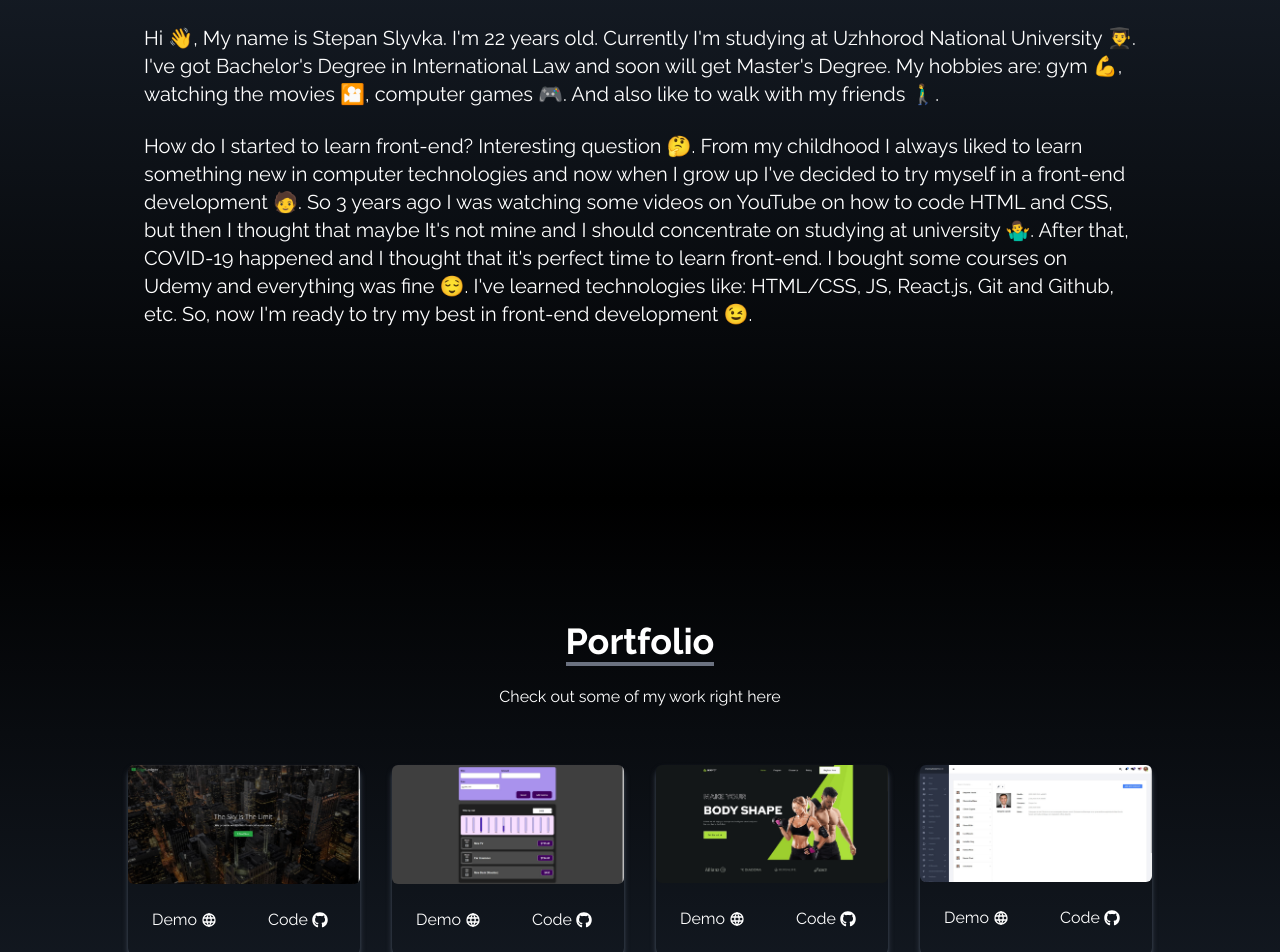
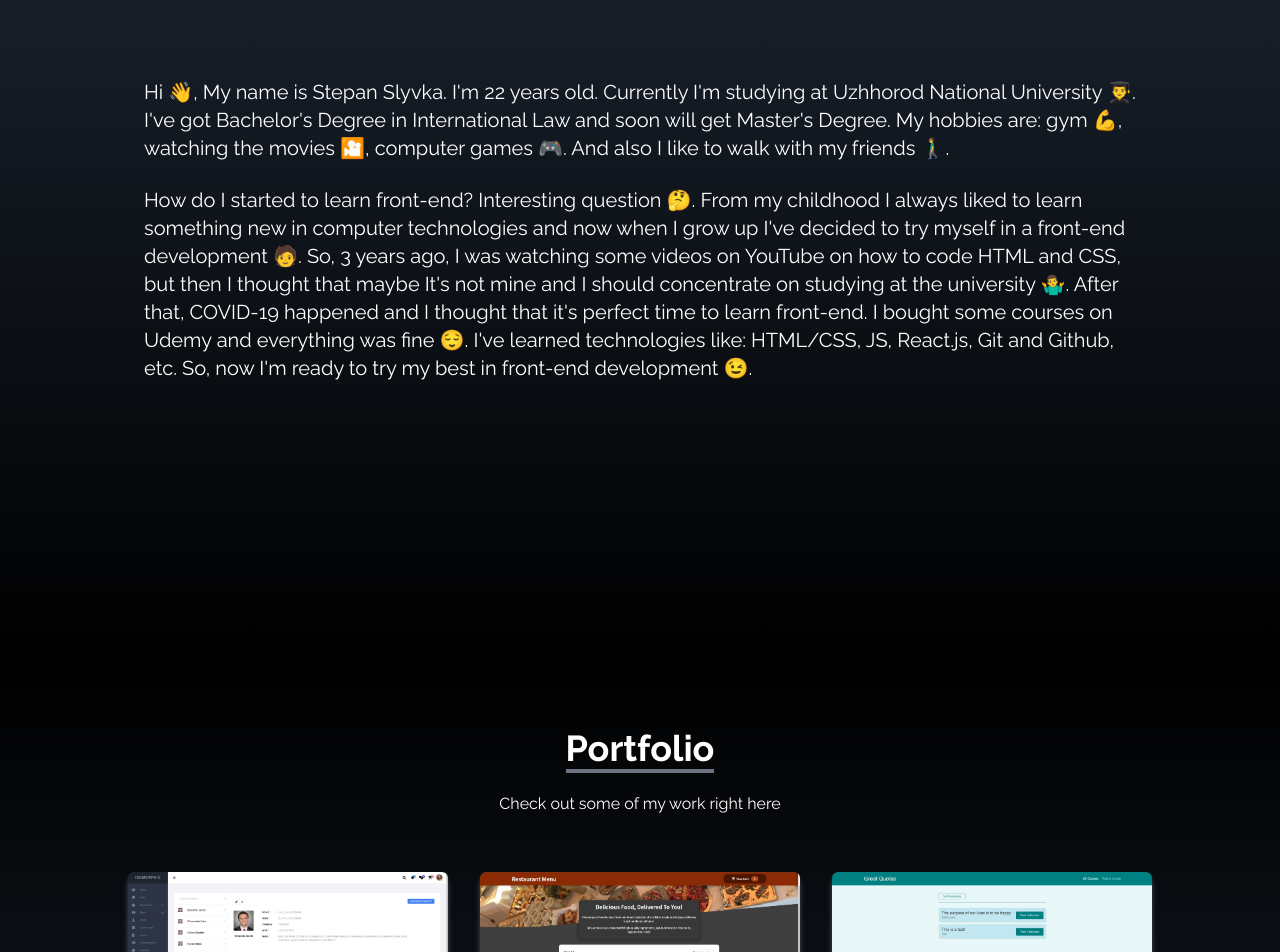
Before and after one commit to stepan-slyvka/my-personal-portfolio-website, a React (Create React App) app: page / in a window 1280 px wide. Shown: the part 1100-2052 px from the top of the page. Built offline with nearby package versions, Linux system fonts and the light colour scheme.

Commit message:
Small fixes

```diff
--- a/src/components/About.jsx
+++ b/src/components/About.jsx
@@ -24,14 +24,14 @@ const About = () => {
   return (
     <div
       name="about"
-      className="w-full h-screen bg-gradient-to-b from-gray-800 to-black text-white"
+      className="w-full h-[110vh] bg-gradient-to-b from-gray-800 to-black text-white"
     >
       <motion.div
         ref={ref}
         variants={boxVariant}
         initial="hidden"
         animate={control}
-        className="max-w-screen-lg p-4 mx-auto flex flex-col justify-center w-full h-full"
+        className="max-w-screen-lg p-4 mx-auto flex flex-col justify-center w-full h-[85%]"
       >
         <div className="pb-8 text-center">
           <p className="text-4xl font-bold inline border-b-4 border-gray-500">
@@ -44,7 +44,7 @@ const About = () => {
           studying at Uzhhorod National University 👨‍🎓. I've got Bachelor's
           Degree in International Law and soon will get Master's Degree. My
           hobbies are: gym 💪, watching the movies 🎦, computer games 🎮. And
-          also like to walk with my friends 🚶‍♂️.
+          also I like to walk with my friends 🚶‍♂️.
         </p>
 
         <br />
@@ -53,11 +53,11 @@ const About = () => {
           How do I started to learn front-end? Interesting question 🤔. From my
           childhood I always liked to learn something new in computer
           technologies and now when I grow up I've decided to try myself in a
-          front-end development 🧑. So 3 years ago I was watching some videos on
-          YouTube on how to code HTML and CSS, but then I thought that maybe
-          It's not mine and I should concentrate on studying at university 🤷‍♂️.
-          After that, COVID-19 happened and I thought that it's perfect time to
-          learn front-end. I bought some courses on Udemy and everything was
+          front-end development 🧑. So, 3 years ago, I was watching some videos
+          on YouTube on how to code HTML and CSS, but then I thought that maybe
+          It's not mine and I should concentrate on studying at the university
+          🤷‍♂️. After that, COVID-19 happened and I thought that it's perfect time
+          to learn front-end. I bought some courses on Udemy and everything was
           fine 😌. I've learned technologies like: HTML/CSS, JS, React.js, Git
           and Github, etc. So, now I'm ready to try my best in front-end
           development 😉.
--- a/src/components/Home.jsx
+++ b/src/components/Home.jsx
@@ -36,7 +36,7 @@ const Home = () => {
   return (
     <div
       name="home"
-      className="h-screen w-full bg-gradient-to-b
+      className="h-[110vh] w-full bg-gradient-to-b
         from-black to-gray-800 via-black"
     >
       <motion.div
@@ -44,7 +44,7 @@ const Home = () => {
         variants={boxVariant}
         initial="hidden"
         animate={control}
-        className="max-w-screen-lg mx-auto flex flex-col items-center justify-center h-full px-4 md:flex-row"
+        className="max-w-screen-lg mx-auto flex flex-col items-center justify-center h-[85%] px-4 md:flex-row"
       >
         <div className="flex flex-col justify-center h-full lg:mr-12 w-[100%]">
           <h2 className="text-3xl sm:text-5xl font-bold text-white">
--- a/src/components/Portfolio.jsx
+++ b/src/components/Portfolio.jsx
@@ -1,7 +1,5 @@
 import React, { useEffect } from "react";
 
-import EdgeLedger from "../assets/portfolio/EdgeLedger.jpg";
-import ExpensesTracker from "../assets/portfolio/Expenses-tracker.jpg";
 import GymWebsite from "../assets/portfolio/Gym-website.jpg";
 import Isomorphic from "../assets/portfolio/Isomorphic.jpg";
 import PortfolioImg from "../assets/portfolio/Portfolio.jpg";
@@ -36,51 +34,39 @@ const Portfolio = () => {
   const portfolios = [
     {
       id: 1,
-      src: EdgeLedger,
-      code: "https://github.com/stepan-slyvka/edgeledger",
-      demo: "https://my-edge-ledger-website.netlify.app/",
+      src: Isomorphic,
+      code: "https://github.com/stepan-slyvka/test-project",
+      demo: "https://isomorphic.netlify.app/",
     },
     {
       id: 2,
-      src: ExpensesTracker,
-      code: "https://github.com/stepan-slyvka/expenses-tracker",
-      demo: "https://my-own-expenses-tracker.netlify.app/",
+      src: RestaurantMenu,
+      code: "https://github.com/stepan-slyvka/restaurant-menu-order-app",
+      demo: "https://my-restaurant-menu-website.netlify.app/",
     },
     {
       id: 3,
+      src: Quotes,
+      code: "https://github.com/stepan-slyvka/write-your-quotes",
+      demo: "https://adding-some-quotes.netlify.app/quotes",
+    },
+    {
+      id: 4,
+      src: Todos,
+      code: "https://github.com/stepan-slyvka/add-and-delete-todos-ts",
+      demo: "https://adding-todos-typescript.netlify.app/",
+    },
+    {
+      id: 5,
       src: GymWebsite,
       code: "https://github.com/stepan-slyvka/gym-website",
       demo: "https://responsive-gym-website.netlify.app/",
     },
     {
-      id: 4,
-      src: Isomorphic,
-      code: "https://github.com/stepan-slyvka/test-project",
-      demo: "https://isomorphic.netlify.app/",
-    },
-    {
-      id: 5,
+      id: 6,
       src: PortfolioImg,
       code: "https://github.com/stepan-slyvka/portfolio-example",
       demo: "https://example-portfolio-website.netlify.app/",
-    },
-    {
-      id: 6,
-      src: Quotes,
-      code: "https://github.com/stepan-slyvka/write-your-quotes",
-      demo: "https://adding-some-quotes.netlify.app/quotes",
-    },
-    {
-      id: 7,
-      src: RestaurantMenu,
-      code: "https://github.com/stepan-slyvka/restaurant-menu-order-app",
-      demo: "https://my-restaurant-menu-website.netlify.app/",
-    },
-    {
-      id: 8,
-      src: Todos,
-      code: "https://github.com/stepan-slyvka/add-and-delete-todos-ts",
-      demo: "https://adding-todos-typescript.netlify.app/",
     },
   ];
 
@@ -103,7 +89,7 @@ const Portfolio = () => {
           <p className="py-6">Check out some of my work right here</p>
         </div>
 
-        <div className="grid sm:grid-cols-2 md:grid-cols-3 lg:grid-cols-4 gap-8 px-12 sm:px-0">
+        <div className="grid sm:grid-cols-2 md:grid-cols-3 lg:grid-cols-3 gap-8 px-12 sm:px-0">
           {portfolios.map(({ id, src, demo, code }) => (
             <div key={id} className="shadow-md shadow-gray-600 rounded-lg">
               <img
@@ -112,7 +98,7 @@ const Portfolio = () => {
                 className="rounded-md duration-200 hover:scale-105"
               />
               <div className="flex items-center justify-center">
-                <button className="px-3 py-3 m-3 duration-200 hover:scale-105 hover:border-b-4 md:w-1/2">
+                <button className="w-1/2 px-6 py-3 m-4 duration-200 hover:scale-105 hover:border-b-4">
                   <a
                     href={demo}
                     target="_blank"
@@ -122,7 +108,7 @@ const Portfolio = () => {
                     Demo <TbWorld className="pl-1 w-fit self-center" />
                   </a>
                 </button>
-                <button className="px-3 py-3 m-3 duration-200 hover:scale-105 hover:border-b-4 md:w-1/2">
+                <button className="w-1/2 px-6 py-3 m-4 duration-200 hover:scale-105 hover:border-b-4">
                   <a
                     href={code}
                     target="_blank"
```
Also changed, not shown: 1 other file (tests, documents, lock files or other folders).
